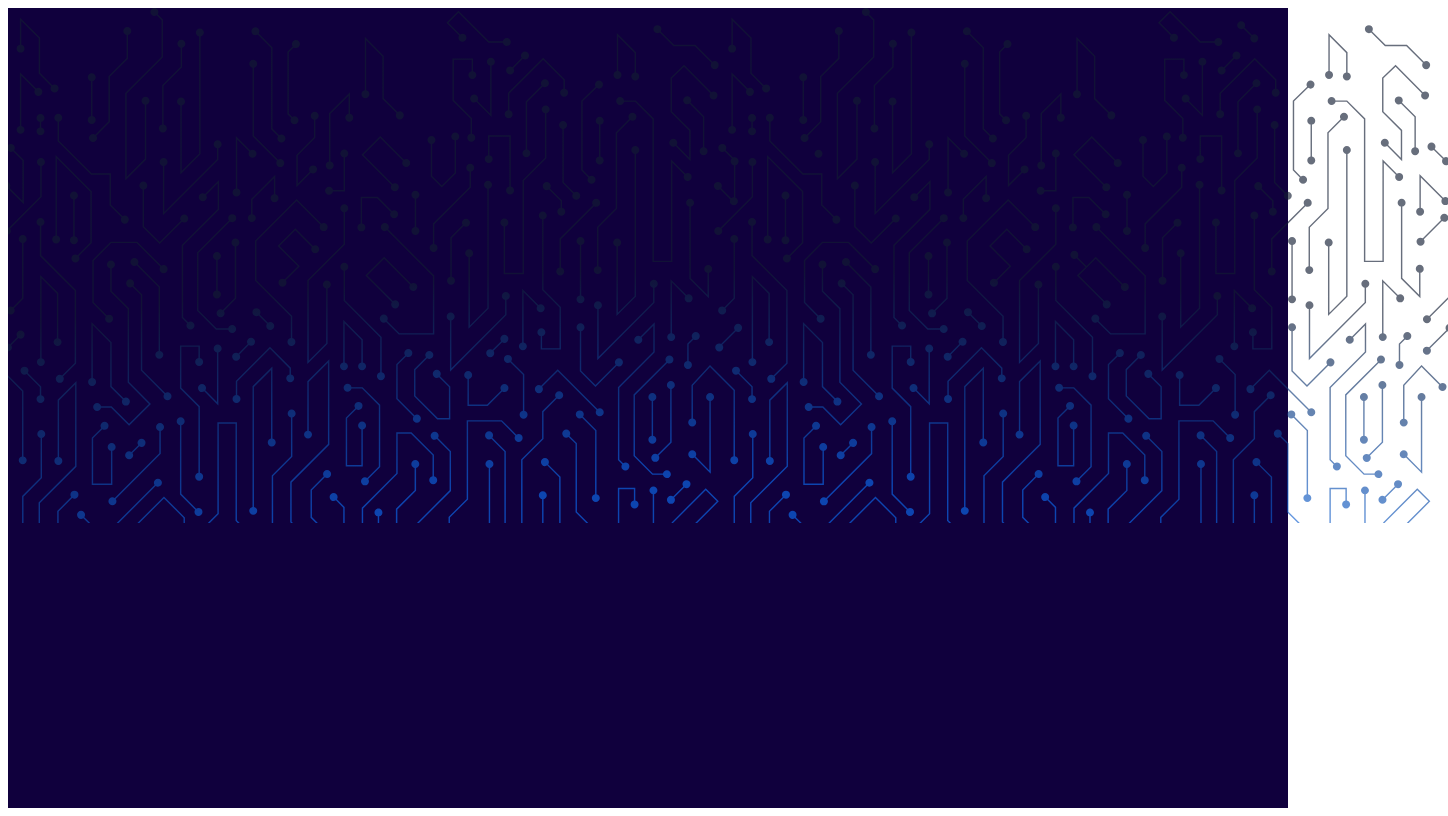
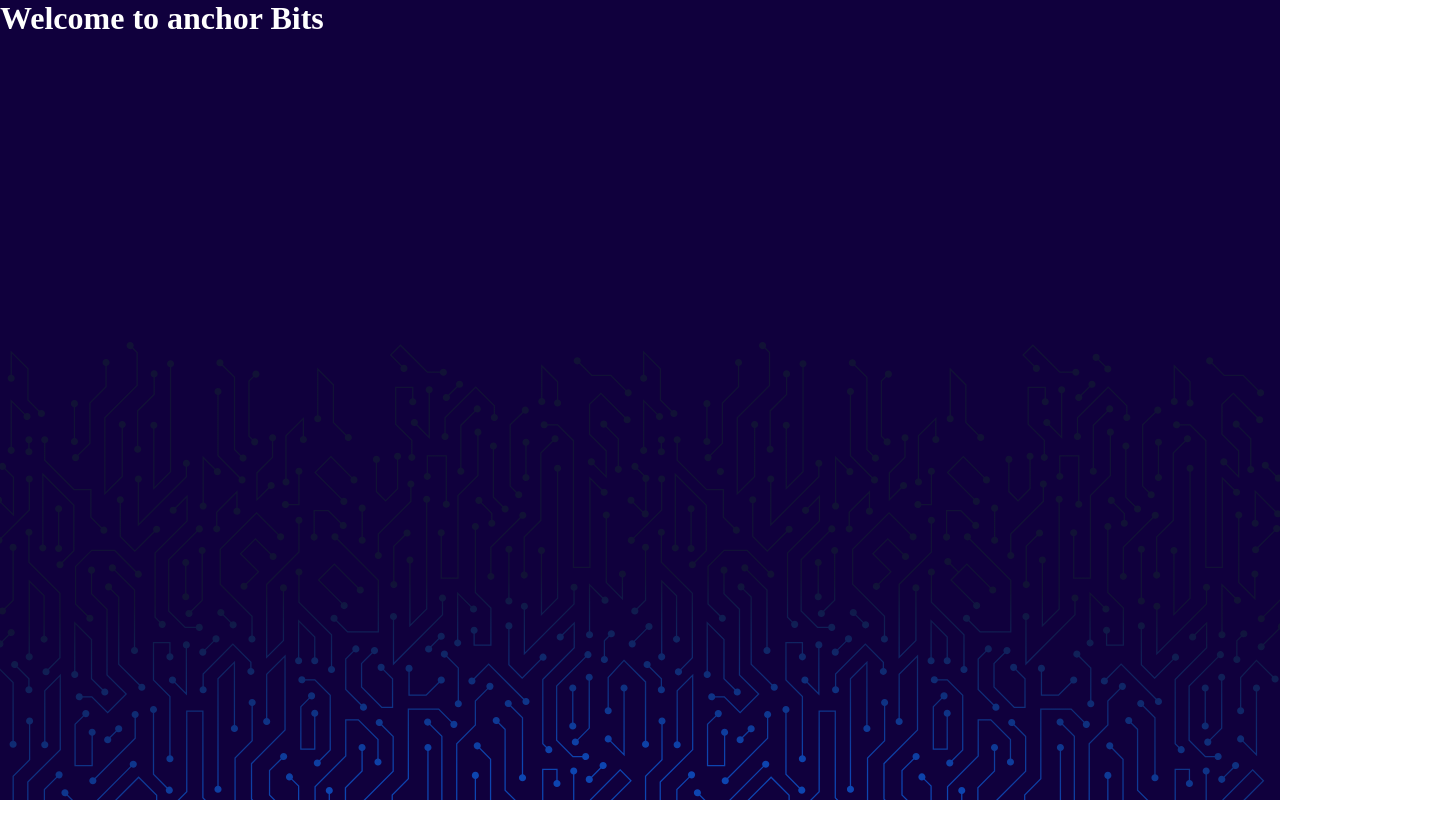
Before and after one commit to keys78/JS-playground, a plain HTML site: page play.html in a window 1280 px wide. Shown: the whole page, 1448 px wide, since content can reach past the window. Drawn offline with Linux system fonts and the light colour scheme.

Commit message:
Learning

```diff
--- a/play.html
+++ b/play.html
@@ -7,6 +7,12 @@
     <title>Document</title>
 </head>
     <style>
+        *{
+            margin:0;
+            padding:0;
+            box-sizing: border-box;
+        }
+
         di{
             position: absolute;
             padding:100px;
@@ -31,11 +37,41 @@
             height: 100vh;
             background-color: rgb(16, 0, 61);
         }
+
+        .moce {
+            position: absolute;
+            top:2;
+            color:white;
+        }
+
+        img{
+            position: absolute;
+            bottom: 0;
+            animation: fade 2s linear infinite;
+            width: 100vw;
+
+
+        @keyframes fade {
+            0%{
+                 background-color:red;
+            }
+            50%{
+                background-color:rgb(20, 182, 60);
+            }
+            100%{
+                background-color:rgb(239, 255, 15);
+            }
+        }
+
+
     </style>
 <body>
+    <div class="moce">
+    <h1>Welcome to anchor Bits</h1>
+    </div>
 
     <div class="good">
-        <img src="Techblock.svg">
+        <img class="kpk" src="Techblock.svg">
     </div>
 
 
```
Also changed, not shown: DOMprojects.js (+26 -3 lines).
